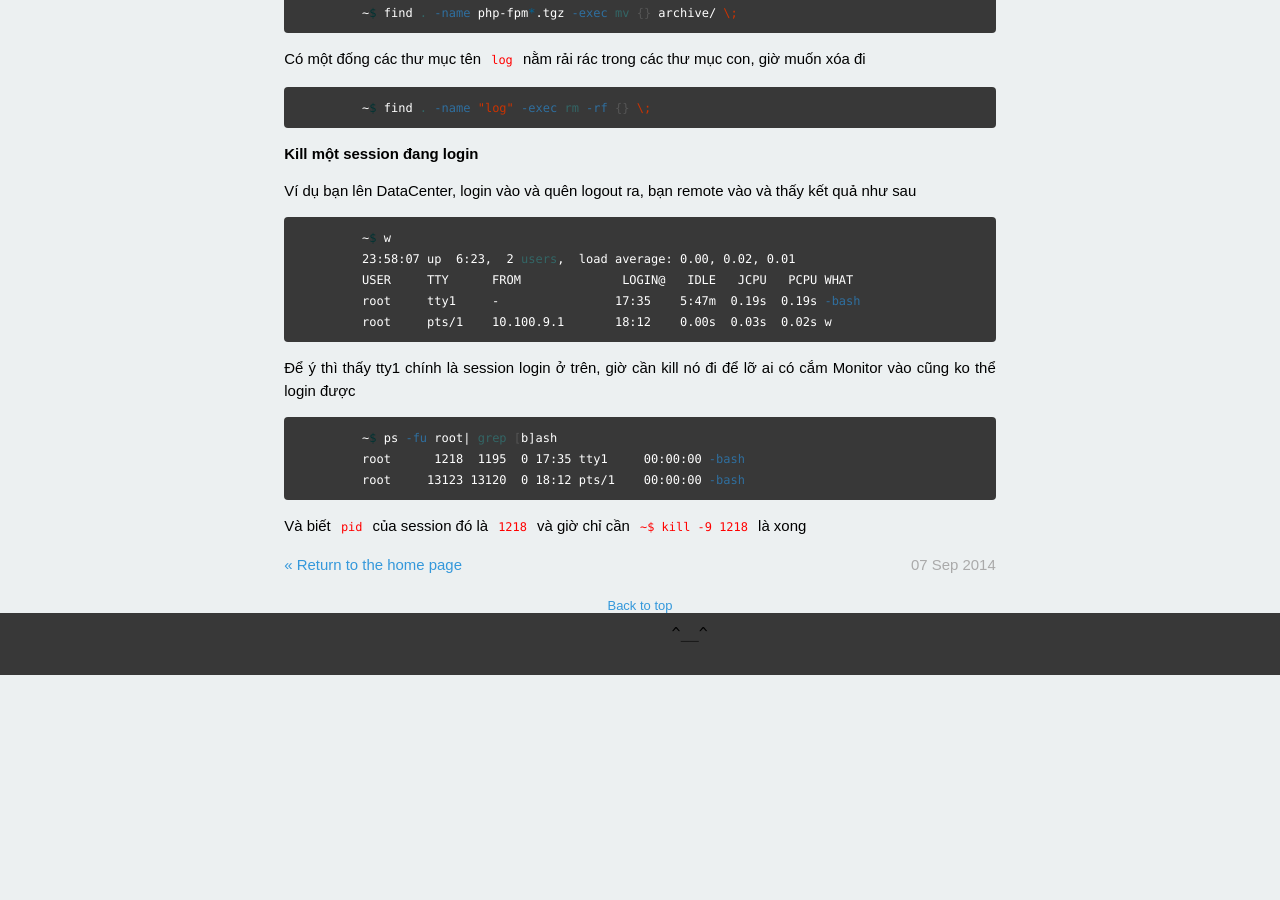
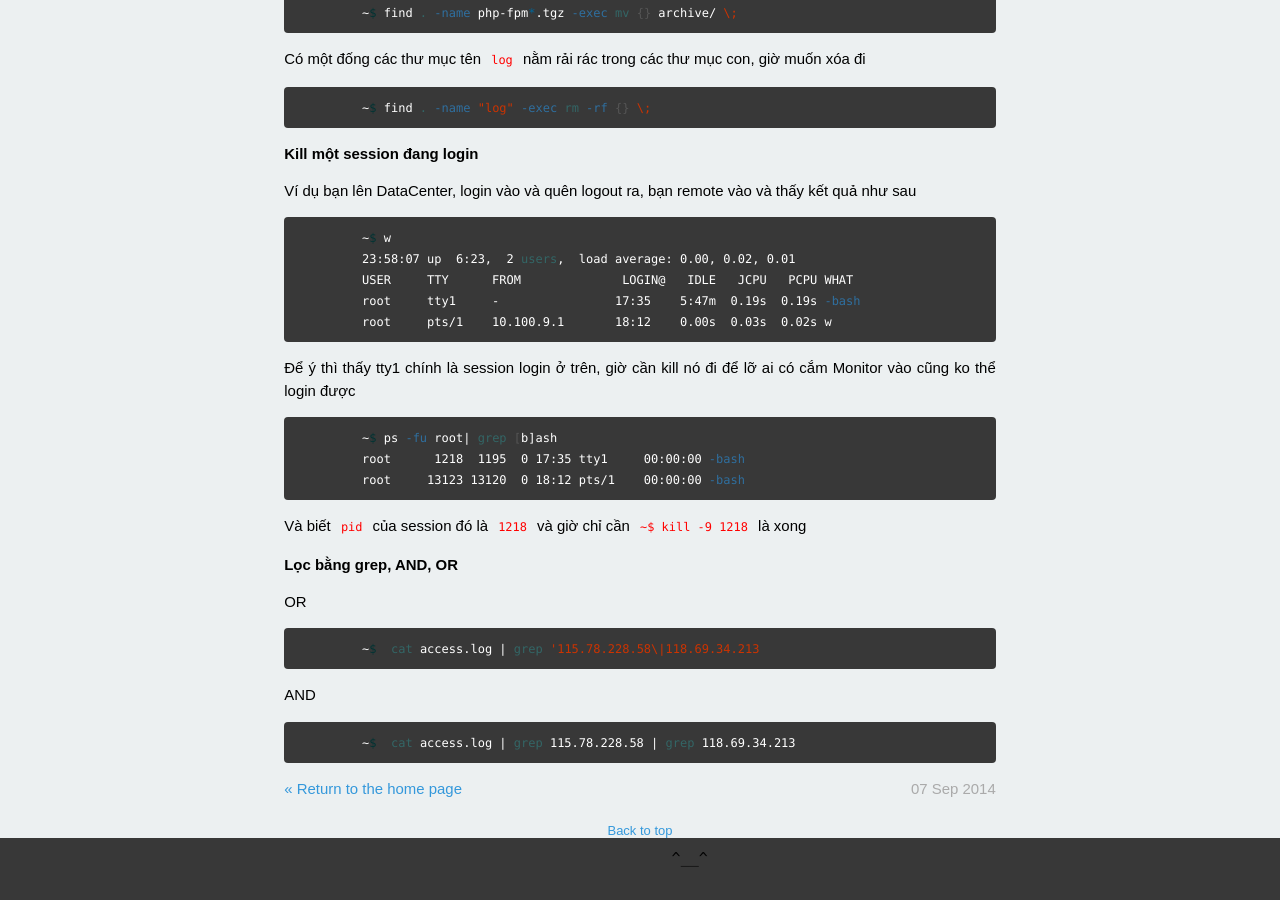
Before and after one commit to gitter-badger/xluffy.github.io, a Jekyll site: the page built from _posts/2014-09-07-short-cmd-in-linux.md, in a window 1280 px wide and 900 px high, scrolled down 1420 px. Built offline with Jekyll 4.4.1, drawn with Linux system fonts in a browser that asks for light colours; Markdown is read by kramdown in place of the engine named in the settings; before the commit the page ends 2095 px from its top, so only the background shows below that.

Commit message:
grep with AND, OR

````diff
--- a/_posts/2014-09-07-short-cmd-in-linux.md
+++ b/_posts/2014-09-07-short-cmd-in-linux.md
@@ -111,3 +111,15 @@ thể login được
 ```
 
 Và biết `pid` của session đó là `1218` và giờ chỉ cần `~$ kill -9 1218` là xong
+
+### Lọc bằng grep, AND, OR
+
+OR
+```bash
+	~$  cat access.log | grep '115.78.228.58\|118.69.34.213
+```
+
+AND
+```bash
+	~$  cat access.log | grep 115.78.228.58 | grep 118.69.34.213
+```
````
